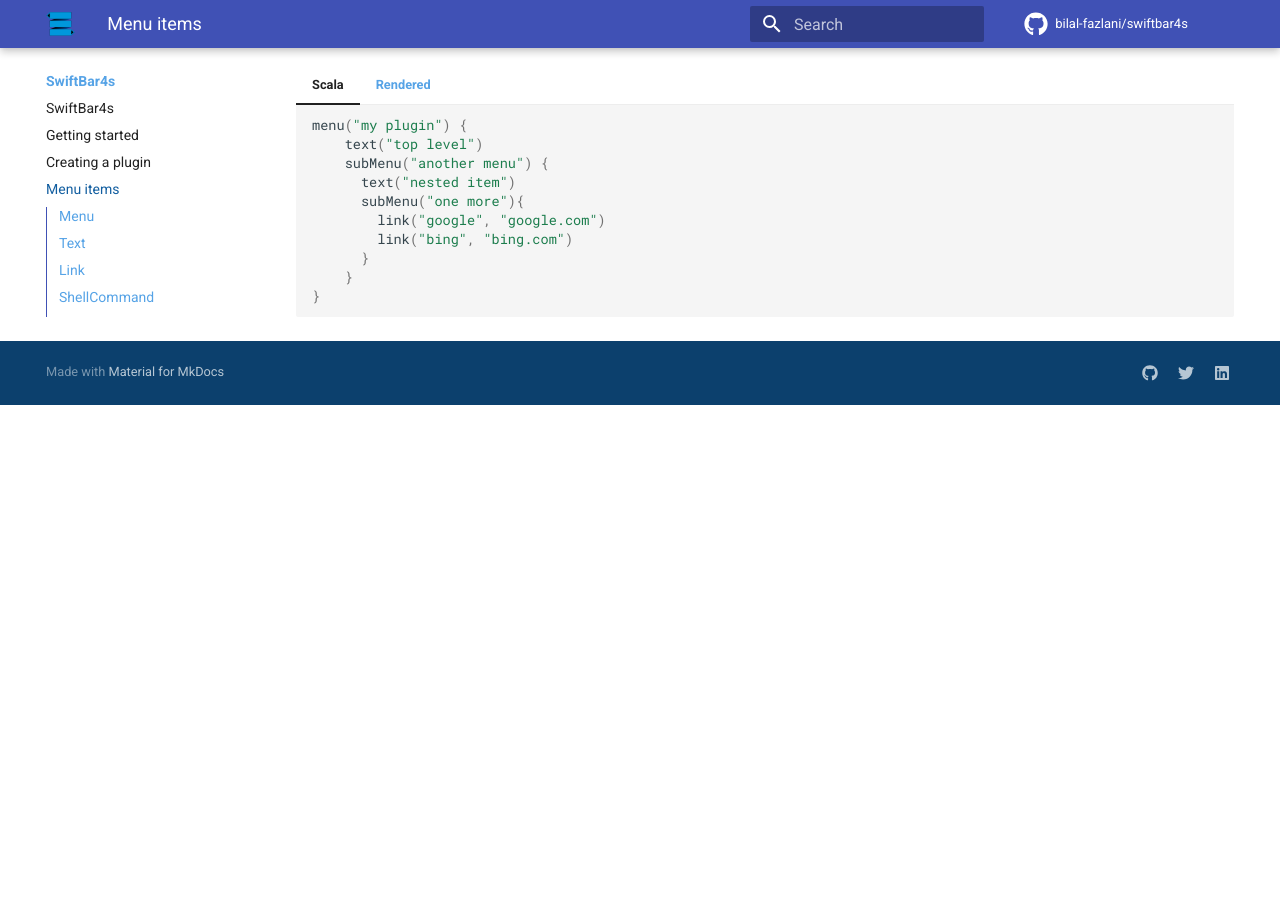
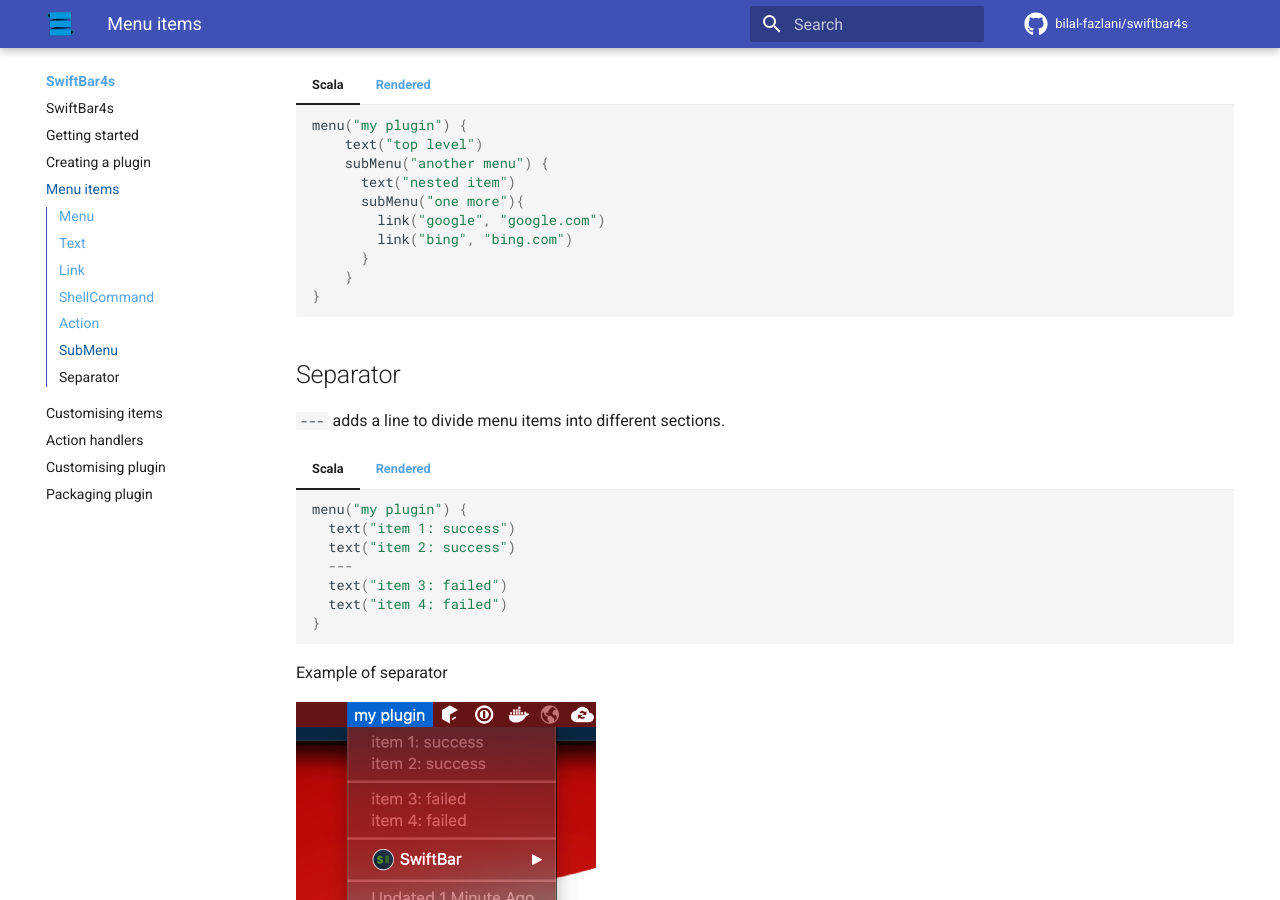
Before and after one commit to bilal-fazlani/swiftbar4s, an MkDocs documentation site: the page built from docs/menu-items.md, in a window 1280 px wide and 900 px high, scrolled down 2662 px. Built offline with MkDocs 1.6.1 and Material for MkDocs 9.7.7, drawn with Linux system fonts in a browser that asks for light colours; comment, search, counter and statistics services are not loaded; before the commit the page ends 3067 px from its top, so only the background shows below that.

Commit message:
add doc for separator

````diff
--- a/docs/menu-items.md
+++ b/docs/menu-items.md
@@ -184,3 +184,35 @@ Renders a sub-menu with nested menu items. Supports all menu items which are sup
     ----google | href=google.com
     ----bing | href=bing.com
     ```
+
+## Separator
+
+`---` adds a line to divide menu items into different sections.
+
+=== "Scala"
+
+    ```scala
+    menu("my plugin") {
+      text("item 1: success")
+      text("item 2: success")
+      ---
+      text("item 3: failed")
+      text("item 4: failed")
+    }
+    ```
+
+=== "Rendered"
+
+    ```
+    my plugin
+    ---
+    item 1: success
+    item 2: success
+    ---
+    item 3: failed
+    item 4: failed
+    ```
+
+Example of separator
+
+![separator](/images/menu-items/separator.png){: style="width:300px" loading=lazy}
--- a/mkdocs.yml
+++ b/mkdocs.yml
@@ -1,5 +1,5 @@
 site_name: SwiftBar4s
-site_description: Scala framework for creating swiftbar/bitbar applications
+site_description: SSwiftBar4s is a scala framwework to create Swiftbar plugins for MacOS
 repo_name: 'bilal-fazlani/swiftbar4s'
 repo_url: 'https://github.com/bilal-fazlani/swiftbar4s'
 edit_uri: edit/main/docs/
````
Also changed, not shown: docs/images/menu-items/separator.png (added).
